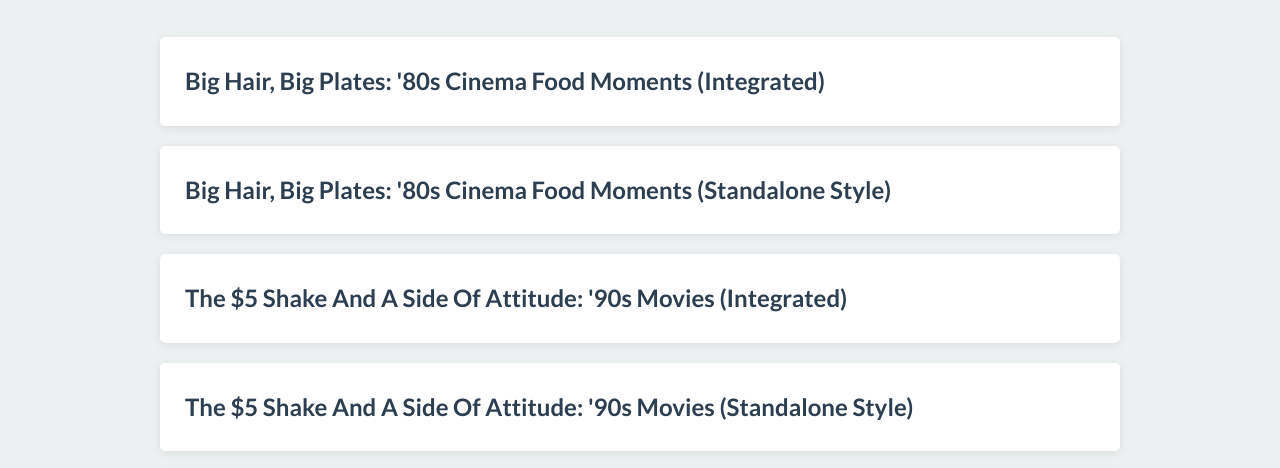
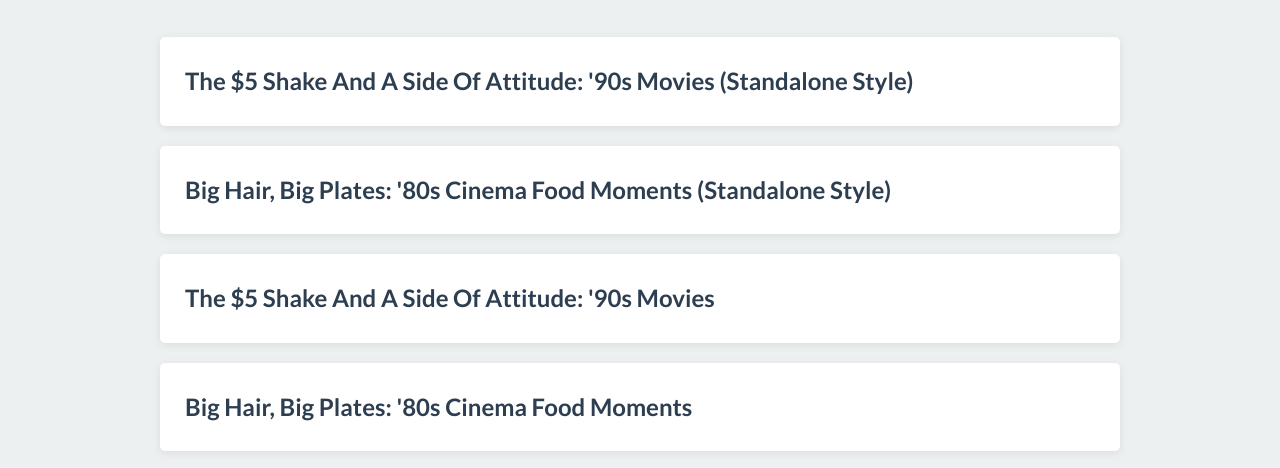
Before and after one commit to nicks-sidehustle/movie-food-directory, a plain HTML site: page index.html in a window 1280 px wide. Shown: the part 416-884 px from the top of the page. Drawn offline with nearby package versions, Linux system fonts and the light colour scheme.

Commit message:
Improve-homepage-article-list-with-better-titles

```diff
--- a/index.html
+++ b/index.html
@@ -37,12 +37,11 @@
         <section class="article-list-section">
             <h2>Latest Articles</h2>
             <ul id="article-list">
-                <li><a href="articles/big-hair-big-plates-80s-cinema-food.html">Big Hair, Big Plates: '80s Cinema Food Moments (Integrated)</a></li>
+                <li><a href="articles/90s-movie-food-standalone.html">The $5 Shake And A Side Of Attitude: '90s Movies (Standalone Style)</a></li>
                 <li><a href="articles/80s-movie-food-standalone.html">Big Hair, Big Plates: '80s Cinema Food Moments (Standalone Style)</a></li>
-                <li><a href="articles/the-5-shake-and-a-side-of-attitude-how-90s.html">The $5 Shake And A Side Of Attitude: '90s Movies (Integrated)</a></li>
-                <li><a href="articles/90s-movie-food-standalone.html">The $5 Shake And A Side Of Attitude: '90s Movies (Standalone Style)</a></li>
+                <li><a href="articles/the-5-shake-and-a-side-of-attitude-how-90s.html">The $5 Shake And A Side Of Attitude: '90s Movies</a></li>
+                <li><a href="articles/big-hair-big-plates-80s-cinema-food.html">Big Hair, Big Plates: '80s Cinema Food Moments</a></li>
                 <!-- ARTICLE_LIST_PLACEHOLDER -->
-                <li>Run the Python script to generate your first article!</li>
             </ul>
         </section>
     </main>
```
